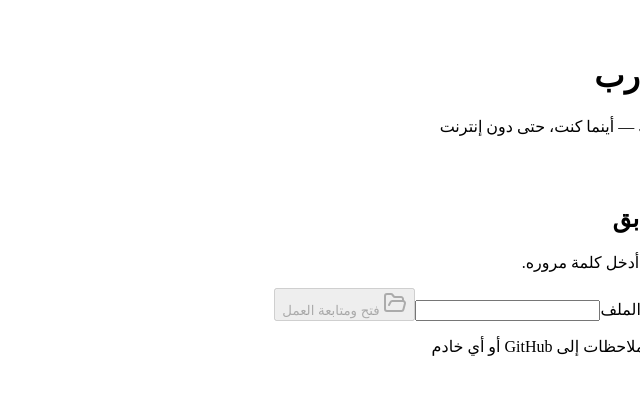
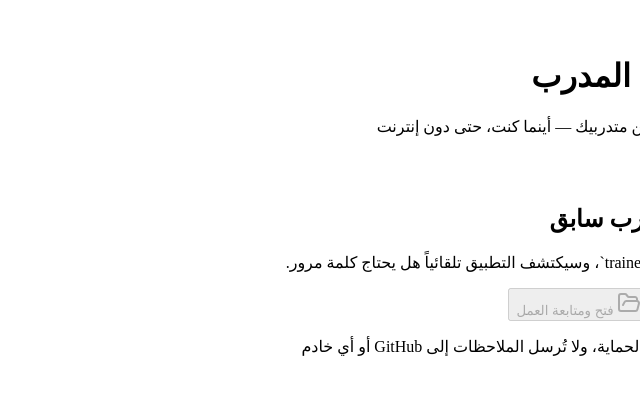
Before and after one commit to ahmad-alalili/SN, a React (Vite) app: page / in a window 1280 px wide. Both pictures are taken after a click on the button "فتح ملف مدرب سابق". Shown: the top 394 px of the page, without its empty margins (640-1280 px from the left). Built offline with nearby package versions, Linux system fonts and the light colour scheme.

Commit message:
Make portable file encryption optional

```diff
--- a/src/App.tsx
+++ b/src/App.tsx
@@ -1,9 +1,9 @@
 import React, { createContext, useCallback, useContext, useEffect, useState } from 'react';
-import { ArrowRight, BookCopy, CirclePlus, FilePlus2, FolderOpen, KeyRound, Layers3, NotebookPen, NotebookTabs, Settings2, UserRound, UsersRound, type LucideIcon } from 'lucide-react';
+import { ArrowRight, BookCopy, CirclePlus, FilePlus2, FolderOpen, KeyRound, Layers3, NotebookPen, NotebookTabs, Settings2, ShieldCheck, UserRound, UsersRound, type LucideIcon } from 'lucide-react';
 import { db, type Trainer } from './db/schema';
 import {
-  importPortableTrainer, linkPortableTrainer, pickPortableOpenFile, pickPortableSaveHandle,
-  saveLinkedTrainer, supportsDirectPortableFiles, watchPortableTrainer, type PickedPortableFile
+  importPortableTrainer, inspectPortableFile, linkPortableTrainer, pickPortableOpenFile, pickPortableSaveHandle,
+  saveLinkedTrainer, supportsDirectPortableFiles, watchPortableTrainer, type PickedPortableFile, type PortableFileInfo
 } from './db/portable';
 
 /* ================== Toasts ================== */
@@ -255,7 +255,9 @@ function TrainerPicker({ onPick }: { onPick: (t: ActiveTrainer) => void }) {
   const [name, setName] = useState('');
   const [password, setPassword] = useState('');
   const [passwordAgain, setPasswordAgain] = useState('');
+  const [encryptFile, setEncryptFile] = useState(true);
   const [picked, setPicked] = useState<PickedPortableFile | null>(null);
+  const [pickedInfo, setPickedInfo] = useState<PortableFileInfo | null>(null);
   const [busy, setBusy] = useState(false);
   const [error, setError] = useState('');
   const fileRef = React.useRef<HTMLInputElement>(null);
@@ -266,14 +268,14 @@ function TrainerPicker({ onPick }: { onPick: (t: ActiveTrainer) => void }) {
     const n = name.trim();
     setError('');
     if (!n) { setError('اكتب اسم المدرب أولاً'); return; }
-    if (password.length < 6) { setError('استخدم كلمة مرور من 6 أحرف على الأقل'); return; }
-    if (password !== passwordAgain) { setError('كلمتا المرور غير متطابقتين'); return; }
+    if (encryptFile && password.length < 6) { setError('استخدم كلمة مرور من 6 أحرف على الأقل'); return; }
+    if (encryptFile && password !== passwordAgain) { setError('كلمتا المرور غير متطابقتين'); return; }
     setBusy(true);
     let trainerId: number | undefined;
     try {
       const handle = await pickPortableSaveHandle(n);
       trainerId = await db.trainers.add({ name: n, createdAt: Date.now() });
-      await linkPortableTrainer(trainerId, n, password, handle);
+      await linkPortableTrainer(trainerId, n, password, handle, encryptFile);
       await saveLinkedTrainer(trainerId, { userInitiated: true, downloadFallback: true });
       onPick({ id: trainerId, name: n });
     } catch (cause) {
@@ -287,11 +289,25 @@ function TrainerPicker({ onPick }: { onPick: (t: ActiveTrainer) => void }) {
     } finally { setBusy(false); }
   }
 
+  async function acceptPreviousFile(selected: PickedPortableFile) {
+    setError('');
+    try {
+      const info = await inspectPortableFile(selected.file);
+      setPicked(selected);
+      setPickedInfo(info);
+      if (!info.encrypted) setPassword('');
+    } catch (cause) {
+      setPicked(null);
+      setPickedInfo(null);
+      setError(cause instanceof Error ? cause.message : 'الملف غير صالح');
+    }
+  }
+
   async function choosePreviousFile() {
     setError('');
     try {
       const selected = await pickPortableOpenFile();
-      if (selected) setPicked(selected);
+      if (selected) await acceptPreviousFile(selected);
       else fileRef.current?.click();
     } catch (cause) {
       if ((cause as DOMException)?.name !== 'AbortError') setError('تعذر فتح منتقي الملفات');
@@ -300,7 +316,7 @@ function TrainerPicker({ onPick }: { onPick: (t: ActiveTrainer) => void }) {
 
   async function openPrevious() {
     if (!picked) { setError('اختر ملف المدرب أولاً'); return; }
-    if (!password) { setError('أدخل كلمة مرور الملف'); return; }
+    if (pickedInfo?.encrypted && !password) { setError('أدخل كلمة مرور الملف'); return; }
     if (trainers.length && !confirm('فتح الملف السابق سيستبدل البيانات المحلية الحالية على هذا المتصفح. هل تريد المتابعة؟')) return;
     setBusy(true); setError('');
     try {
@@ -351,12 +367,19 @@ function TrainerPicker({ onPick }: { onPick: (t: ActiveTrainer) => void }) {
                 <p className="text-xs text-slate-500 mt-1">
                   {supportsDirectPortableFiles()
                     ? 'ستختار مكان الملف، ثم تُحفظ التغييرات فيه تلقائياً.'
-                    : 'سيُنزل ملف مشفر يمكنك حفظه في الملفات أو iCloud.'}
+                    : 'سيُنزل ملف يمكنك حفظه في الملفات أو iCloud.'}
                 </p>
               </div>
               <label className="block"><span className="label">اسم المدرب</span>
                 <input className="input" autoComplete="name" placeholder="اسم المدرب..." value={name} onChange={e => setName(e.target.value)} />
               </label>
+              <label className="flex items-start gap-3 rounded-lg border border-slate-200 p-3 cursor-pointer">
+                <input type="checkbox" className="mt-1 accent-[var(--app-accent)]" checked={encryptFile}
+                  onChange={e => setEncryptFile(e.target.checked)} />
+                <span><span className="font-semibold text-sm flex items-center gap-1.5"><ShieldCheck className="w-4 h-4" /> تشفير الملف بكلمة مرور</span>
+                  <span className="block text-xs text-slate-500 mt-1">موصى به، ويمكن إيقافه إذا كنت تريد ملفاً بلا كلمة مرور.</span></span>
+              </label>
+              {encryptFile ? <>
                 <label className="block"><span className="label">كلمة مرور الملف</span>
                   <div className="relative"><KeyRound className="absolute right-3 top-3 w-4 h-4 text-slate-400" />
                     <input className="input !pr-10" type="password" autoComplete="new-password" value={password} onChange={e => setPassword(e.target.value)} />
@@ -366,6 +389,11 @@ function TrainerPicker({ onPick }: { onPick: (t: ActiveTrainer) => void }) {
                   <input className="input" type="password" autoComplete="new-password" value={passwordAgain}
                     onChange={e => setPasswordAgain(e.target.value)} onKeyDown={e => e.key === 'Enter' && add()} />
                 </label>
+              </> : (
+                <p className="text-xs text-amber-700 bg-amber-50 border border-amber-200 rounded-lg p-2.5">
+                  الملف غير المشفر يمكن فتحه وقراءة محتوياته خارج التطبيق.
+                </p>
+              )}
               <button className="btn-primary w-full" disabled={busy} onClick={add}>
                 <FilePlus2 className="w-5 h-5" /> {busy ? 'جارٍ الإنشاء...' : 'إنشاء واختيار مكان الحفظ'}
               </button>
@@ -378,17 +406,24 @@ function TrainerPicker({ onPick }: { onPick: (t: ActiveTrainer) => void }) {
                 <ArrowRight className="w-4 h-4" /> رجوع
               </button>
               <div><h2 className="font-bold">فتح ملف مدرب سابق</h2>
-                <p className="text-xs text-slate-500 mt-1">اختر ملف `.trainer-notes` ثم أدخل كلمة مروره.</p>
+                <p className="text-xs text-slate-500 mt-1">اختر ملف `.trainer-notes`، وسيكتشف التطبيق تلقائياً هل يحتاج كلمة مرور.</p>
               </div>
               <button className="btn-ghost w-full" onClick={choosePreviousFile}>
                 <FolderOpen className="w-5 h-5" /> {picked ? picked.file.name : 'اختيار الملف'}
               </button>
               <input ref={fileRef} hidden type="file" accept=".trainer-notes,application/vnd.trainer-notes+json"
-                onChange={e => { const file = e.target.files?.[0]; if (file) setPicked({ file }); e.target.value = ''; }} />
+                onChange={e => { const file = e.target.files?.[0]; if (file) void acceptPreviousFile({ file }); e.target.value = ''; }} />
+              {pickedInfo && (
+                <p className={`text-xs rounded-lg border p-2.5 ${pickedInfo.encrypted ? 'bg-emerald-50 border-emerald-200 text-emerald-700' : 'bg-amber-50 border-amber-200 text-amber-700'}`}>
+                  {pickedInfo.encrypted ? 'هذا الملف مشفر ويتطلب كلمة مرور.' : 'هذا الملف غير مشفر ويمكن فتحه مباشرة.'}
+                </p>
+              )}
+              {pickedInfo?.encrypted && (
                 <label className="block"><span className="label">كلمة مرور الملف</span>
                   <input className="input" type="password" autoComplete="current-password" value={password}
                     onChange={e => setPassword(e.target.value)} onKeyDown={e => e.key === 'Enter' && openPrevious()} />
                 </label>
+              )}
               <button className="btn-primary w-full" disabled={busy || !picked} onClick={openPrevious}>
                 <FolderOpen className="w-5 h-5" /> {busy ? 'جارٍ فتح الملف...' : 'فتح ومتابعة العمل'}
               </button>
@@ -398,7 +433,7 @@ function TrainerPicker({ onPick }: { onPick: (t: ActiveTrainer) => void }) {
           {error && <p role="alert" className="text-sm text-red-600 bg-red-50 rounded-lg p-2.5">{error}</p>}
         </div>
         <p className="text-center text-brand-100/70 text-xs mt-4">
-          ملفاتك مشفرة، ولا تُرسل الملاحظات إلى GitHub أو أي خادم
+          أنت تختار مستوى الحماية، ولا تُرسل الملاحظات إلى GitHub أو أي خادم
         </p>
       </div>
     </div>
--- a/src/db/portable.ts
+++ b/src/db/portable.ts
@@ -18,11 +18,14 @@ declare global {
   }
 }
 
-interface PortableEnvelope {
+interface PortableEnvelopeBase {
   app: 'trainer-notes-portable';
   version: 1;
   trainerName: string;
   exportedAt: number;
+}
+
+interface EncryptedPortableEnvelope extends PortableEnvelopeBase {
   encryption: {
     algorithm: 'AES-GCM';
     kdf: 'PBKDF2-SHA-256';
@@ -31,6 +34,19 @@ interface PortableEnvelope {
     iv: string;
   };
   ciphertext: string;
+}
+
+interface PlainPortableEnvelope extends PortableEnvelopeBase {
+  encryption: null;
+  data: string;
+}
+
+type PortableEnvelope = EncryptedPortableEnvelope | PlainPortableEnvelope;
+
+export interface PortableFileInfo {
+  encrypted: boolean;
+  trainerName: string;
+  exportedAt: number;
 }
 
 export interface PickedPortableFile {
@@ -75,7 +91,7 @@ async function deriveKey(password: string, salt: Uint8Array): Promise<CryptoKey>
   );
 }
 
-async function createEnvelope(plaintext: string, trainerName: string, key: CryptoKey, salt: string): Promise<PortableEnvelope> {
+async function createEnvelope(plaintext: string, trainerName: string, key: CryptoKey, salt: string): Promise<EncryptedPortableEnvelope> {
   const iv = crypto.getRandomValues(new Uint8Array(12));
   const encrypted = await crypto.subtle.encrypt(
     { name: 'AES-GCM', iv: toArrayBuffer(iv) },
@@ -98,7 +114,7 @@ async function createEnvelope(plaintext: string, trainerName: string, key: Crypt
   };
 }
 
-async function decryptEnvelope(envelope: PortableEnvelope, key: CryptoKey): Promise<string> {
+async function decryptEnvelope(envelope: EncryptedPortableEnvelope, key: CryptoKey): Promise<string> {
   const decrypted = await crypto.subtle.decrypt(
     { name: 'AES-GCM', iv: toArrayBuffer(base64ToBytes(envelope.encryption.iv)) },
     key,
@@ -107,9 +123,17 @@ async function decryptEnvelope(envelope: PortableEnvelope, key: CryptoKey): Prom
   return decoder.decode(decrypted);
 }
 
-async function encryptedTrainerBlob(trainerId: number, trainerName: string, key: CryptoKey, salt: string): Promise<Blob> {
+async function portableTrainerBlob(trainerId: number, trainerName: string, link: PortableFileLink): Promise<Blob> {
   const backup = await exportBackup(true, trainerId);
-  const envelope = await createEnvelope(await backup.text(), trainerName, key, salt);
+  const plaintext = await backup.text();
+  const encrypted = link.encrypted !== false;
+  if (encrypted && (!link.key || !link.salt)) throw new Error('مفتاح تشفير ملف المدرب غير متاح');
+  const envelope: PortableEnvelope = encrypted
+    ? await createEnvelope(plaintext, trainerName, link.key!, link.salt!)
+    : {
+        app: 'trainer-notes-portable', version: 1, trainerName,
+        exportedAt: Date.now(), encryption: null, data: plaintext
+      };
   return new Blob([JSON.stringify(envelope)], { type: 'application/vnd.trainer-notes+json' });
 }
 
@@ -127,7 +151,7 @@ export async function pickPortableSaveHandle(trainerName: string): Promise<Writa
   return window.showSaveFilePicker({
     suggestedName: safeFileName(trainerName),
     types: [{
-      description: 'ملف ملاحظات المدرب المشفر',
+      description: 'ملف ملاحظات المدرب',
       accept: { 'application/vnd.trainer-notes+json': ['.trainer-notes'] }
     }]
   });
@@ -138,7 +162,7 @@ export async function pickPortableOpenFile(): Promise<PickedPortableFile | null>
   const [handle] = await window.showOpenFilePicker({
     multiple: false,
     types: [{
-      description: 'ملف ملاحظات المدرب المشفر',
+      description: 'ملف ملاحظات المدرب',
       accept: { 'application/vnd.trainer-notes+json': ['.trainer-notes'] }
     }]
   });
@@ -149,15 +173,17 @@ export async function linkPortableTrainer(
   trainerId: number,
   trainerName: string,
   password: string,
-  handle?: WritableFileHandle
+  handle?: WritableFileHandle,
+  encrypted = true
 ): Promise<PortableFileLink> {
-  const saltBytes = crypto.getRandomValues(new Uint8Array(16));
+  const saltBytes = encrypted ? crypto.getRandomValues(new Uint8Array(16)) : undefined;
   const link: PortableFileLink = {
     trainerId,
     fileName: handle?.name || safeFileName(trainerName),
     handle,
-    key: await deriveKey(password, saltBytes),
-    salt: bytesToBase64(saltBytes),
+    key: saltBytes ? await deriveKey(password, saltBytes) : undefined,
+    salt: saltBytes ? bytesToBase64(saltBytes) : undefined,
+    encrypted,
     direct: !!handle,
     dirty: true,
     lastChangedAt: Date.now()
@@ -175,7 +201,7 @@ async function performLinkedSave(
   if (!link) return 'not-linked';
   const trainer = await db.trainers.get(trainerId);
   if (!trainer) return 'not-linked';
-  const blob = await encryptedTrainerBlob(trainerId, trainer.name, link.key, link.salt);
+  const blob = await portableTrainerBlob(trainerId, trainer.name, link);
   const handle = link.handle as WritableFileHandle | undefined;
 
   if (handle) {
@@ -227,14 +253,26 @@ export function saveLinkedTrainer(
 }
 
 function parseEnvelope(text: string): PortableEnvelope {
-  const parsed = JSON.parse(text) as Partial<PortableEnvelope>;
+  const parsed = JSON.parse(text) as Record<string, unknown>;
   if (parsed.app !== 'trainer-notes-portable' || parsed.version !== 1 ||
-      parsed.encryption?.algorithm !== 'AES-GCM' || parsed.encryption.kdf !== 'PBKDF2-SHA-256' ||
-      typeof parsed.encryption.salt !== 'string' || typeof parsed.encryption.iv !== 'string' ||
+      typeof parsed.trainerName !== 'string' || typeof parsed.exportedAt !== 'number') {
+    throw new Error('الملف ليس ملف مدرب صالحاً');
+  }
+  if (parsed.encryption === null && typeof parsed.data === 'string') {
+    return parsed as unknown as PlainPortableEnvelope;
+  }
+  const encryption = parsed.encryption as Record<string, unknown> | undefined;
+  if (encryption?.algorithm !== 'AES-GCM' || encryption.kdf !== 'PBKDF2-SHA-256' ||
+      typeof encryption.salt !== 'string' || typeof encryption.iv !== 'string' ||
       typeof parsed.ciphertext !== 'string') {
     throw new Error('الملف ليس ملف مدرب صالحاً');
   }
-  return parsed as PortableEnvelope;
+  return parsed as unknown as EncryptedPortableEnvelope;
+}
+
+export async function inspectPortableFile(file: File): Promise<PortableFileInfo> {
+  const envelope = parseEnvelope(await file.text());
+  return { encrypted: envelope.encryption !== null, trainerName: envelope.trainerName, exportedAt: envelope.exportedAt };
 }
 
 /** Pure helpers used by compatibility tests and future native wrappers. */
@@ -244,8 +282,17 @@ export async function encryptPortablePayload(plaintext: string, trainerName: str
   return JSON.stringify(await createEnvelope(plaintext, trainerName, key, bytesToBase64(salt)));
 }
 
+export function createPlainPortablePayload(plaintext: string, trainerName: string): string {
+  const envelope: PlainPortableEnvelope = {
+    app: 'trainer-notes-portable', version: 1, trainerName,
+    exportedAt: Date.now(), encryption: null, data: plaintext
+  };
+  return JSON.stringify(envelope);
+}
+
 export async function decryptPortablePayload(contents: string, password: string): Promise<string> {
   const envelope = parseEnvelope(contents);
+  if (envelope.encryption === null) return envelope.data;
   const key = await deriveKey(password, base64ToBytes(envelope.encryption.salt));
   try {
     return await decryptEnvelope(envelope, key);
@@ -259,13 +306,18 @@ export async function importPortableTrainer(
   password: string
 ): Promise<{ id: number; name: string }> {
   const envelope = parseEnvelope(await picked.file.text());
-  const salt = base64ToBytes(envelope.encryption.salt);
-  const key = await deriveKey(password, salt);
+  const encrypted = envelope.encryption !== null;
+  const salt = encrypted ? base64ToBytes(envelope.encryption.salt) : undefined;
+  const key = salt ? await deriveKey(password, salt) : undefined;
   let plaintext: string;
-  try {
-    plaintext = await decryptEnvelope(envelope, key);
-  } catch {
-    throw new Error('كلمة المرور غير صحيحة أو الملف تالف');
+  if (encrypted) {
+    try {
+      plaintext = await decryptEnvelope(envelope, key!);
+    } catch {
+      throw new Error('كلمة المرور غير صحيحة أو الملف تالف');
+    }
+  } else {
+    plaintext = envelope.data;
   }
   const backupFile = new File([plaintext], 'trainer-backup.json', { type: 'application/json' });
   await importBackup(backupFile);
@@ -280,7 +332,8 @@ export async function importPortableTrainer(
     fileName: picked.handle?.name || picked.file.name,
     handle: picked.handle,
     key,
-    salt: envelope.encryption.salt,
+    salt: encrypted ? envelope.encryption.salt : undefined,
+    encrypted,
     direct: !!picked.handle,
     dirty: false,
     lastChangedAt: envelope.exportedAt,
--- a/src/db/schema.ts
+++ b/src/db/schema.ts
@@ -136,8 +136,9 @@ export interface PortableFileLink {
   /** FileSystemFileHandle is structured-cloneable and remains local to this browser. */
   handle?: unknown;
   /** Non-extractable device key; the password itself is never stored. */
-  key: CryptoKey;
-  salt: string;
+  key?: CryptoKey;
+  salt?: string;
+  encrypted?: boolean;
   direct: boolean;
   dirty: boolean;
   lastChangedAt?: number;
```
Also changed, not shown: src/screens/Settings.tsx (+20 -6 lines), 2 other files (tests, documents, lock files or other folders). Lines whose indentation alone changed are shown as unchanged.
